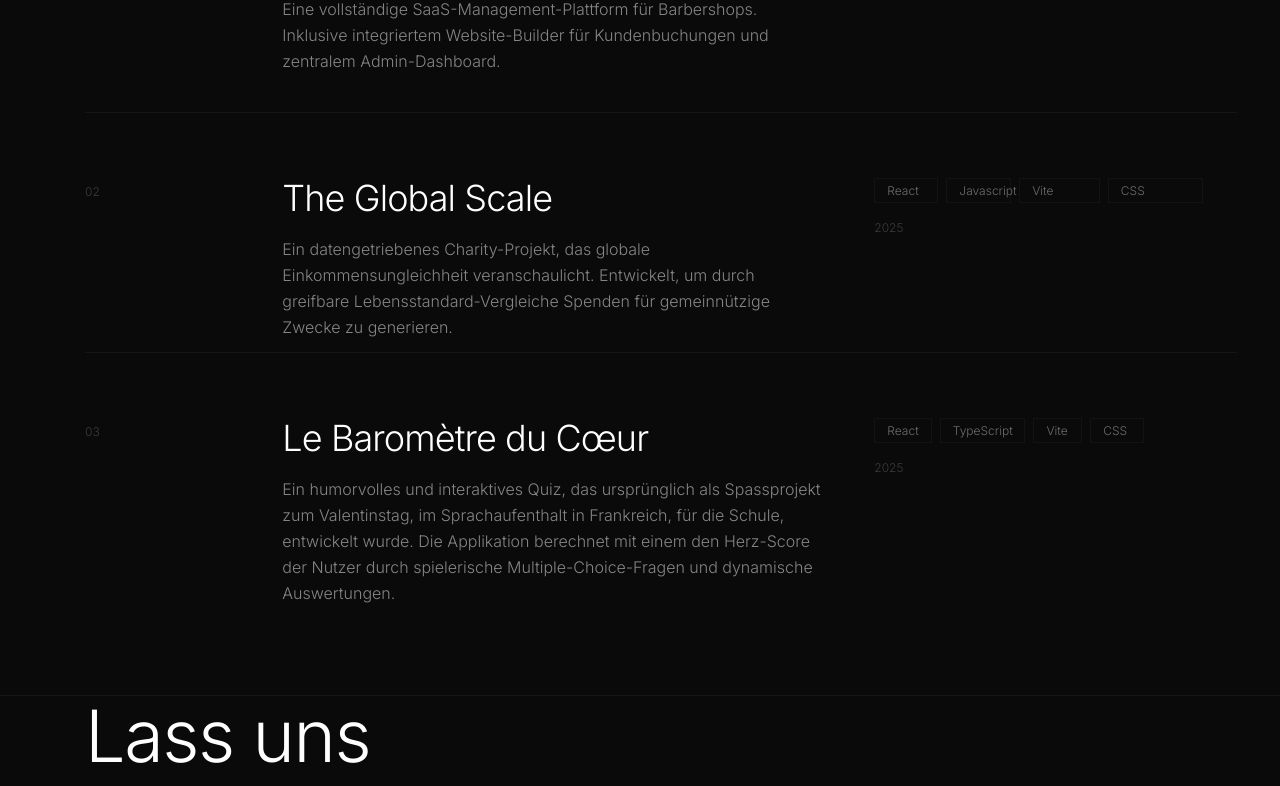
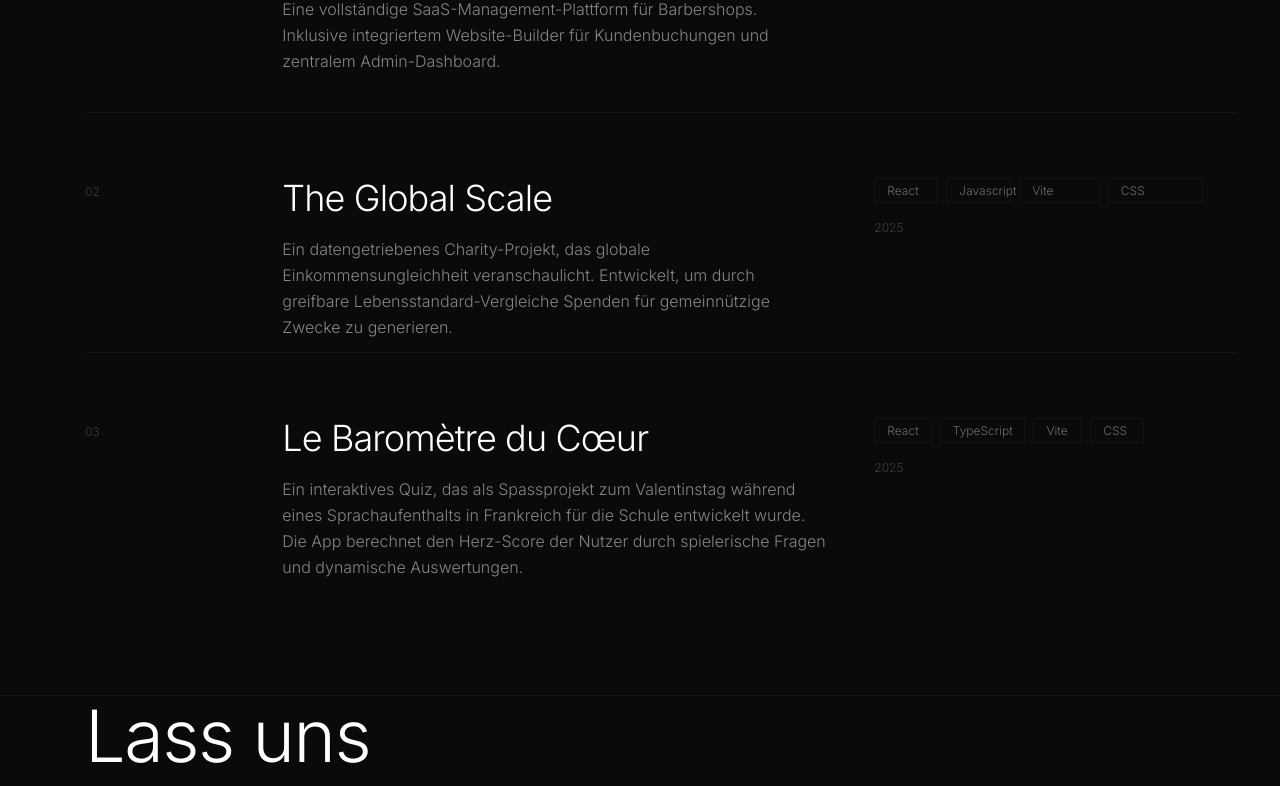
Before and after one commit to gd-pereira/goncalo_portfolio, a Next.js app: page / in a window 1280 px wide. Shown: the part 2371-3157 px from the top of the page. Built offline with nearby package versions, Linux system fonts and the light colour scheme.

Commit message:
added project urls

```diff
--- a/app/components/Projects.jsx
+++ b/app/components/Projects.jsx
@@ -21,9 +21,9 @@ export default function Projects() {
             </div>
             <div className="absolute content-stretch flex flex-col gap-[16px] h-[111.198px] items-start left-[197.33px] top-0 w-[560px]">
               <div className="h-[43.198px] relative shrink-0 w-full">
-                <p className="absolute font-sans font-light leading-[43.2px] left-0 not-italic text-[36px] text-white top-[-0.67px] tracking-[-0.9px] whitespace-nowrap">
+                <a href={projects.items[0].url} target="_blank" rel="noopener noreferrer" className="absolute font-sans font-light leading-[43.2px] left-0 not-italic text-[36px] text-white top-[-0.67px] tracking-[-0.9px] whitespace-nowrap hover:opacity-60 transition-opacity">
                   {projects.items[0].title}
-                </p>
+                </a>
               </div>
               <div className="h-[52px] opacity-50 relative shrink-0 w-full">
                 <p className="absolute font-sans font-light leading-[26px] left-0 not-italic text-[16px] text-white top-[-0.67px] w-[497px]">
@@ -71,9 +71,9 @@ export default function Projects() {
             </div>
             <div className="absolute content-stretch flex flex-col gap-[16px] h-[111.198px] items-start left-[197.33px] top-0 w-[560px]">
               <div className="h-[43.198px] relative shrink-0 w-full">
-                <p className="absolute font-sans font-light leading-[43.2px] left-0 not-italic text-[36px] text-white top-[-0.67px] tracking-[-0.9px] whitespace-nowrap">
+                <a href={projects.items[1].url} target="_blank" rel="noopener noreferrer" className="absolute font-sans font-light leading-[43.2px] left-0 not-italic text-[36px] text-white top-[-0.67px] tracking-[-0.9px] whitespace-nowrap hover:opacity-60 transition-opacity">
                   {projects.items[1].title}
-                </p>
+                </a>
               </div>
               <div className="h-[52px] opacity-50 relative shrink-0 w-full">
                 <p className="absolute font-sans font-light leading-[26px] left-0 not-italic text-[16px] text-white top-[-0.67px] w-[543px]">
@@ -121,9 +121,9 @@ export default function Projects() {
             </div>
             <div className="absolute content-stretch flex flex-col gap-[16px] h-[111.198px] items-start left-[197.33px] top-0 w-[560px]">
               <div className="h-[43.198px] relative shrink-0 w-full">
-                <p className="absolute font-sans font-light leading-[43.2px] left-0 not-italic text-[36px] text-white top-[-0.67px] tracking-[-0.9px] whitespace-nowrap">
+                <a href={projects.items[2].url} target="_blank" rel="noopener noreferrer" className="absolute font-sans font-light leading-[43.2px] left-0 not-italic text-[36px] text-white top-[-0.67px] tracking-[-0.9px] whitespace-nowrap hover:opacity-60 transition-opacity">
                   {projects.items[2].title}
-                </p>
+                </a>
               </div>
               <div className="h-[52px] opacity-50 relative shrink-0 w-full">
                 <p className="absolute font-sans font-light leading-[26px] left-0 not-italic text-[16px] text-white top-[-0.67px] w-[549px]">
--- a/app/content/portfolioContent.js
+++ b/app/content/portfolioContent.js
@@ -39,6 +39,7 @@ export const portfolioContent = {
       {
         number: "01",
         title: "Terminum",
+        url: "https://terminum.ch",
         description:
           "Eine vollständige SaaS-Management-Plattform für Barbershops. Inklusive integriertem Website-Builder für Kundenbuchungen und zentralem Admin-Dashboard.",
         technologies: ["Next.js", "TypeScript", "Tailwind", "Supabase", "Stripe"],
@@ -47,6 +48,7 @@ export const portfolioContent = {
       {
         number: "02",
         title: "The Global Scale",
+        url: "https://the-global-scale.vercel.app/",
         description: "Ein datengetriebenes Charity-Projekt, das globale Einkommensungleichheit veranschaulicht. Entwickelt, um durch greifbare Lebensstandard-Vergleiche Spenden für gemeinnützige Zwecke zu generieren.",
         technologies: ["React", "Javascript", "Vite", "CSS"],
         year: "2025",
@@ -54,7 +56,8 @@ export const portfolioContent = {
       {
         number: "03",
         title: "Le Baromètre du Cœur ",
-        description: "Ein humorvolles und interaktives Quiz, das ursprünglich als  Spassprojekt zum Valentinstag, im Sprachaufenthalt in Frankreich, für die Schule, entwickelt wurde. Die Applikation berechnet mit einem  den Herz-Score der Nutzer durch spielerische Multiple-Choice-Fragen und dynamische Auswertungen.",
+        url: "https://le-barometre-du-coeur.vercel.app/",
+        description: "Ein interaktives Quiz, das als Spassprojekt zum Valentinstag während eines Sprachaufenthalts in Frankreich für die Schule entwickelt wurde. Die App berechnet den Herz-Score der Nutzer durch spielerische Fragen und dynamische Auswertungen.",
         technologies: ["React", "TypeScript", "Vite", "CSS"],
         year: "2025",
       },
```
